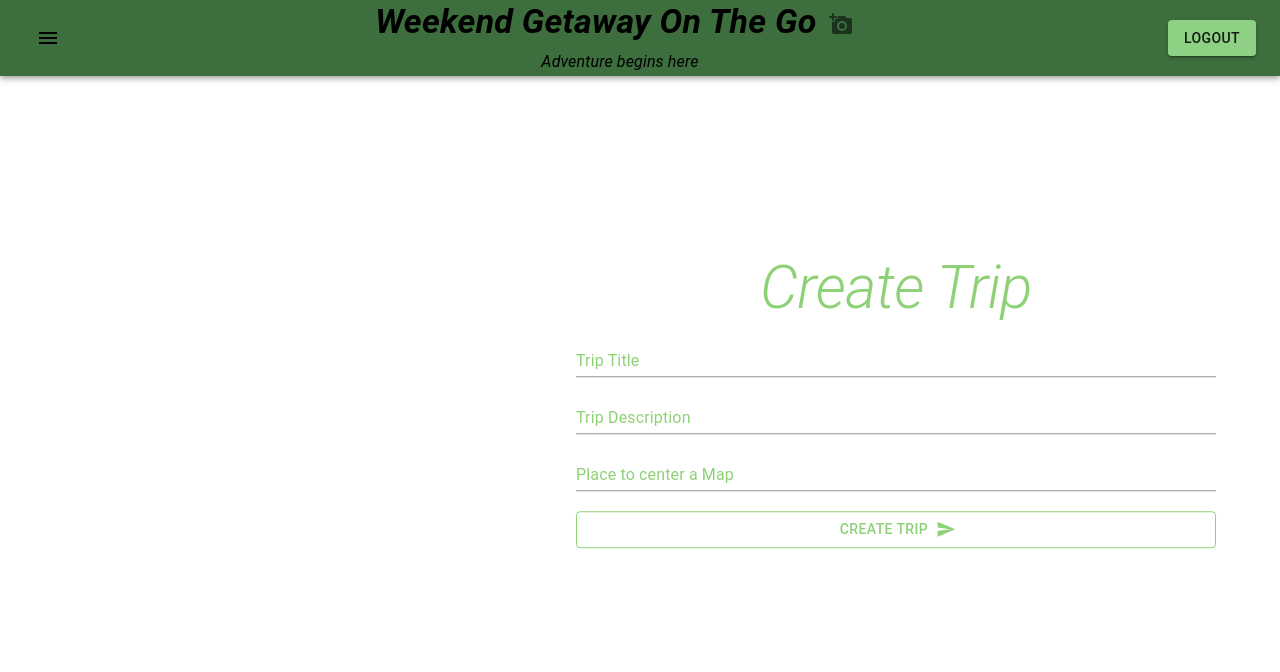
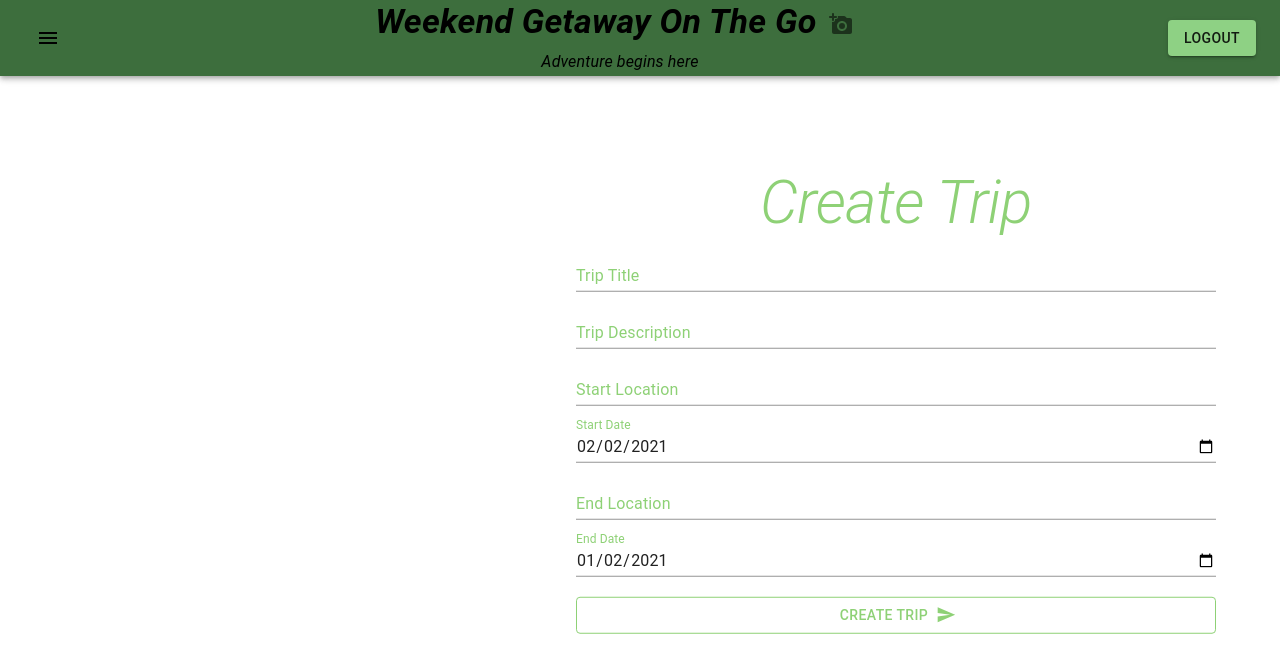
Before and after one commit to sajpanchal/Capstone-Project-Front-End, a React (Create React App) app: page /create-trip in a window 1280 px wide. Shown: the top 672 px of the page. Built offline with nearby package versions, Linux system fonts and the light colour scheme; sample sign-in values are in the browser's storage.

Commit message:
Merged PR 87: create trip POST api connected. Date fields pending
create trip POST api connected. Date fields pending

```diff
--- a/src/pages/Createtrip.js
+++ b/src/pages/Createtrip.js
@@ -1,12 +1,16 @@
-import React from "react";
+import React, { Component } from "react";
 import { makeStyles, withStyles } from "@material-ui/core/styles";
 import { TextField, Typography, Button, Grid, Box } from "@material-ui/core";
 import SendIcon from "@material-ui/icons/Send";
 import Navbar from "../components/Navbar";
 import UserSession from "../helper/UserSession";
 import { Redirect } from "react-router";
-
-const useStyles = makeStyles((theme) => ({
+import { Route, withRouter } from "react-router-dom";
+import axios from "axios";
+import API_BASE_URL from "../helper/base-url";
+import jwtDecode from "jwt-decode";
+import Joi from "joi-browser";
+const styles = () => ({
   form: {
     top: "50%",
     left: "70%",
@@ -18,7 +22,7 @@ const useStyles = makeStyles((theme) => ({
     color: "#8ed176",
     borderColor: "#8ed176",
   },
-}));
+});
 
 const InputField = withStyles({
   root: {
@@ -42,14 +46,121 @@ const InputField = withStyles({
   },
 })(TextField);
 
-const Createtrip = () => {
-  const classes = useStyles();
+class Createtrip extends Component {
+  constructor(props) {
+    super(props);
+  }
+  state = {
+    trip: {
+      name: "",
+      description: "",
+      source: "",
+      destination: "",
+      // startDate: Date.now().toString,
+      //  endDate: "2021-03-20",
+      fk_organizerid: "",
+    },
+    errors: {
+      name: "",
+      description: "",
+      source: "",
+      destination: "",
+
+      fk_organizerid: "",
+    },
+  };
+  schema = {
+    name: Joi.string().required().min(1).max(30).label("Title"),
+    description: Joi.string().required().min(1).max(100),
+    source: Joi.string().required().min(1).max(30).label("Start Location"),
+    destination: Joi.string().required().min(1).max(30).label("End Location"),
+    fk_organizerid: Joi.string().required().min(1),
+  };
+  handleSubmit = (event) => {
+    event.preventDefault();
+    const { trip, errors } = { ...this.state };
+    const token = UserSession.getToken();
+    const { id } = jwtDecode(token);
+    trip.fk_organizerid = id.toString();
+    const errMsgs = this.validateSubmission(trip, this.schema);
+    if (errMsgs) {
+      for (let errMsg of errMsgs.details) {
+        errors[errMsg.path[0]] = errMsg.message;
+      }
+      this.setState({ trip: trip, errors: errors });
+    } else {
+      this.setState({ trip: trip, errors: errors });
+      let axiosConfig = {
+        headers: {
+          "Content-Type": "application/json;charset=UTF-8",
+          "Access-Control-Allow-Origin": "*",
+          token: token,
+        },
+      };
+      axios
+        .post(`${API_BASE_URL}/trip/create-trip`, trip, axiosConfig)
+        .then((res) => {
+          if (res.status === 201) alert(res.data.message);
+          else {
+            const error = new Error(res.error);
+            throw error;
+          }
+          this.setState({
+            trip: {
+              name: "",
+              description: "",
+              source: "",
+              destination: "",
+              //  startDate: new Date(),
+              // endDate: new Date(),
+              fk_organizerid: "",
+            },
+          });
+        })
+        .catch((err) => {
+          alert(err.message);
+        });
+    }
+  };
+  validateSubmission = (data, schema) => {
+    const { error } = Joi.validate(data, schema, {
+      abortEarly: false,
+    });
+    if (error) return error;
+    else return null;
+  };
+  handleChange = (event) => {
+    const { trip, errors } = { ...this.state };
+    const input = { [event.currentTarget.name]: event.currentTarget.value };
+    const schema = {
+      [event.currentTarget.name]: this.schema[event.currentTarget.name],
+    };
+    const errMsg = this.validateInput(input, schema);
+
+    errors[event.currentTarget.name] = errMsg;
+    this.setState({ errors: errors }, () => {});
+
+    trip[event.currentTarget.name] = event.currentTarget.value;
+    this.setState({ trip: trip, errors: errors }, () => {});
+  };
+  validateInput = (data, schema) => {
+    const { error } = Joi.validate(data, schema);
+    if (error) return error.details[0].message;
+    else return "";
+  };
+  render() {
+    const { classes } = this.props;
     if (!UserSession.getUserID()) return <Redirect to="/"></Redirect>;
     return (
       <Box component="div" style={{ background: "white", height: "100vh" }}>
         <Navbar />
         <Grid container justify="center">
-        <Box width="50%" component="form" className={classes.form}>
+          <Box
+            width="50%"
+            component="form"
+            className={classes.form}
+            onSubmit={this.handleSubmit}
+          >
             <Typography
               variant="h2"
               style={{
@@ -66,32 +177,92 @@ const Createtrip = () => {
               variant="standard"
               margin="dense"
               size="medium"
-            inputProps={{ style: { color: "white" } }}
+              name="name"
+              value={this.state.trip.name}
+              onChange={this.handleChange}
             />
-          <br />
+            {this.state.errors.name.length > 0 && (
+              <Typography variant="subtitle1" color="secondary">
+                {this.state.errors.name}
+              </Typography>
+            )}
+
             <InputField
               fullWidth={true}
               label="Trip Description"
               variant="standard"
               margin="dense"
               size="medium"
-            inputProps={{ style: { color: "white" } }}
+              name="description"
+              value={this.state.trip.description}
+              onChange={this.handleChange}
+            />
+            {this.state.errors.description.length > 0 && (
+              <Typography variant="subtitle1" color="secondary">
+                {this.state.errors.description}
+              </Typography>
+            )}
+            <InputField
+              fullWidth={true}
+              label="Start Location"
+              placeholder="City/Province/Country"
+              variant="standard"
+              margin="dense"
+              size="medium"
+              name="source"
+              value={this.state.trip.source}
+              onChange={this.handleChange}
+            />
+            {this.state.errors.source.length > 0 && (
+              <Typography variant="subtitle1" color="secondary">
+                {this.state.errors.source}
+              </Typography>
+            )}
+            <InputField
+              fullWidth={true}
+              type="date"
+              label="Start Date"
+              placeholder="DD/MM/YYYY"
+              variant="standard"
+              margin="dense"
+              size="medium"
+              name="startDate"
+              value="2021-02-02"
             />
             <br />
             <InputField
               fullWidth={true}
-            label="Place to center a Map"
+              label="End Location"
               placeholder="City/Province/Country"
               variant="standard"
               margin="dense"
               size="medium"
-            inputProps={{ style: { color: "white" } }}
+              name="destination"
+              value={this.state.trip.destination}
+              onChange={this.handleChange}
+            />
+            {this.state.errors.destination.length > 0 && (
+              <Typography variant="subtitle1" color="secondary">
+                {this.state.errors.destination}
+              </Typography>
+            )}
+            <InputField
+              fullWidth={true}
+              type="date"
+              label="End Date"
+              placeholder="End Date"
+              variant="standard"
+              margin="dense"
+              size="medium"
+              value="2021-01-02"
+              name="endDate"
             />
             <br />
             <Button
               className={classes.button}
               variant="outlined"
               fullWidth={true}
+              type="submit"
               endIcon={<SendIcon />}
             >
               Create Trip
@@ -100,6 +271,7 @@ const Createtrip = () => {
         </Grid>
       </Box>
     );
-};
+  }
+}
 
-export default Createtrip;
+export default withRouter(withStyles(styles)(Createtrip));
```
Lines whose indentation alone changed are shown as unchanged.
